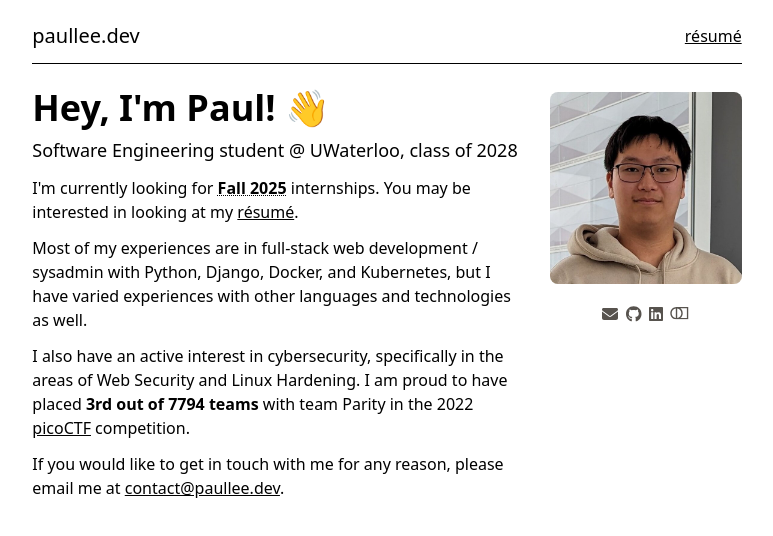
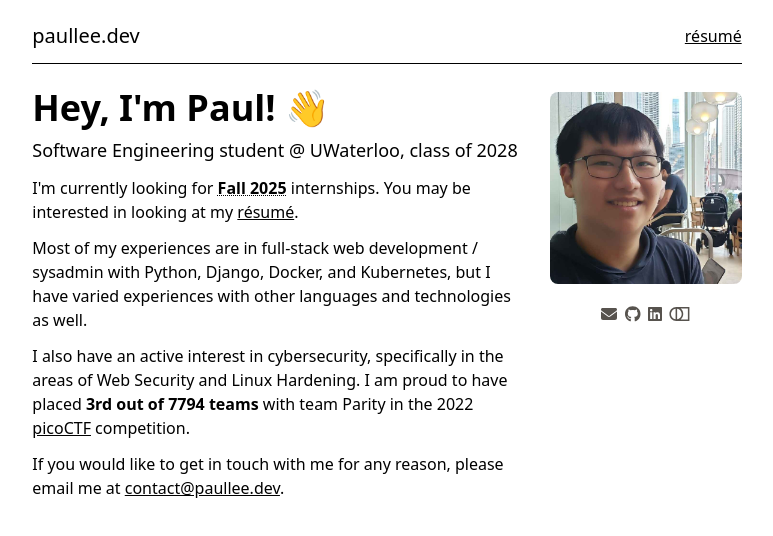
Before and after one commit to HillcrestEnigma/paullee.dev-2024, a Next.js app: page / in a window 1280 px wide. Shown: the top 536 px of the page, without its empty margins (253-1026 px from the left). Built offline with nearby package versions, Linux system fonts and the light colour scheme.

Commit message:
switch default headshot photo from hs-1 to hs-2

```diff
--- a/src/components/Header.tsx
+++ b/src/components/Header.tsx
@@ -3,7 +3,7 @@
 import { useState } from "react";
 import Anchor from "@/components/Anchor";
 import { useUrls } from "@/hooks/url";
-import { names } from "@/data.json"
+import data from "@/data.json"
 
 interface HeaderProps {
   className?: string;
@@ -21,7 +21,7 @@ export default function Header({ className }: Readonly<HeaderProps>) {
           onClick={() => setTitleClicks(titleClicks + 1)}
           className="mr-3 flex-initial text-xl font-medium subpixel-antialiased"
         >
-          {names[titleClicks % names.length]}
+          {data.names[titleClicks % data.names.length]}
         </button>
         <Anchor
           href={urls.resume}
--- a/src/components/Social.tsx
+++ b/src/components/Social.tsx
@@ -23,7 +23,7 @@ function Social({ href, className, children }: PropsWithChildren<SocialProps>) {
     <a
       href={href}
       className={
-        className +
+        (className ?? "") +
         " flex-none scale-150 text-stone-600 hover:text-stone-950 md:scale-100 dark:text-zinc-400 dark:hover:text-zinc-50"
       }
     >
@@ -58,7 +58,7 @@ export default function Socials() {
       <SocialIcon icon={faLinkedin} href={urls.linkedin} />
       {/* <Social href={urls.se_webring} className="-ml-2 md:-ml-0.5"> */}
       <Social href={urls.se_webring}>
-        <SEWebring className="inline-block h-[0.9em] align-[-.05em] scale-90 -ml-0.5" />
+        <SEWebring />
       </Social>
     </div>
   );
--- a/src/components/icons/SEWebring.tsx
+++ b/src/components/icons/SEWebring.tsx
@@ -3,16 +3,16 @@ import { forwardRef, type HTMLProps } from "react";
 type SEWebringProps = HTMLProps<SVGSVGElement>;
 
 const SEWebring = forwardRef<SVGSVGElement, SEWebringProps>((props, ref) => {
+  const className =
+    (props.className ?? "") +
+    " inline-block box-content overflow-visible scale-90 h-4 align-[-0.1328125em] md:align-[-0.1em] -ml-0.5";
+
   return (
-    <svg
-      ref={ref}
-      viewBox="80 200 800 560"
-      {...props}
-    >
+    <svg ref={ref} viewBox="80 200 800 560" {...props} className={className}>
       <path
         fill="currentColor"
-        fill-rule="evenodd"
-        clip-rule="evenodd"
+        fillRule="evenodd"
+        clipRule="evenodd"
         d="M390.499 272.146V687.477C491.737 672.742 569.501 585.38 569.501 479.811C569.501 374.243 491.737 286.881 390.499 272.146ZM367.396 749.527C364.991 749.591 362.577 749.623 360.157 749.623C211.506 749.623 91 628.824 91 479.811C91 330.799 211.506 210 360.157 210C362.577 210 364.991 210.032 367.396 210.096C368.31 210.032 369.233 210 370.163 210H869V749.623H370.163C369.233 749.623 368.31 749.591 367.396 749.527ZM330.687 687.602V272.021C229.023 286.379 150.813 373.94 150.813 479.811C150.813 585.683 229.023 673.244 330.687 687.602ZM529.346 269.958H809.187V689.665H529.346C590.325 640.201 629.313 564.57 629.313 479.811C629.313 395.053 590.325 319.422 529.346 269.958Z"
       />
     </svg>
--- a/src/data.json
+++ b/src/data.json
@@ -7,8 +7,8 @@
     "Kyunghan Lee"
   ],
   "headshots": [
+    "/img/hs-2_640.jpg",
     "/img/hs-1_640.jpg",
-    "/img/hs-2_640.jpg",
     "/img/pfp_300.png"
   ],
   "job": {
```
